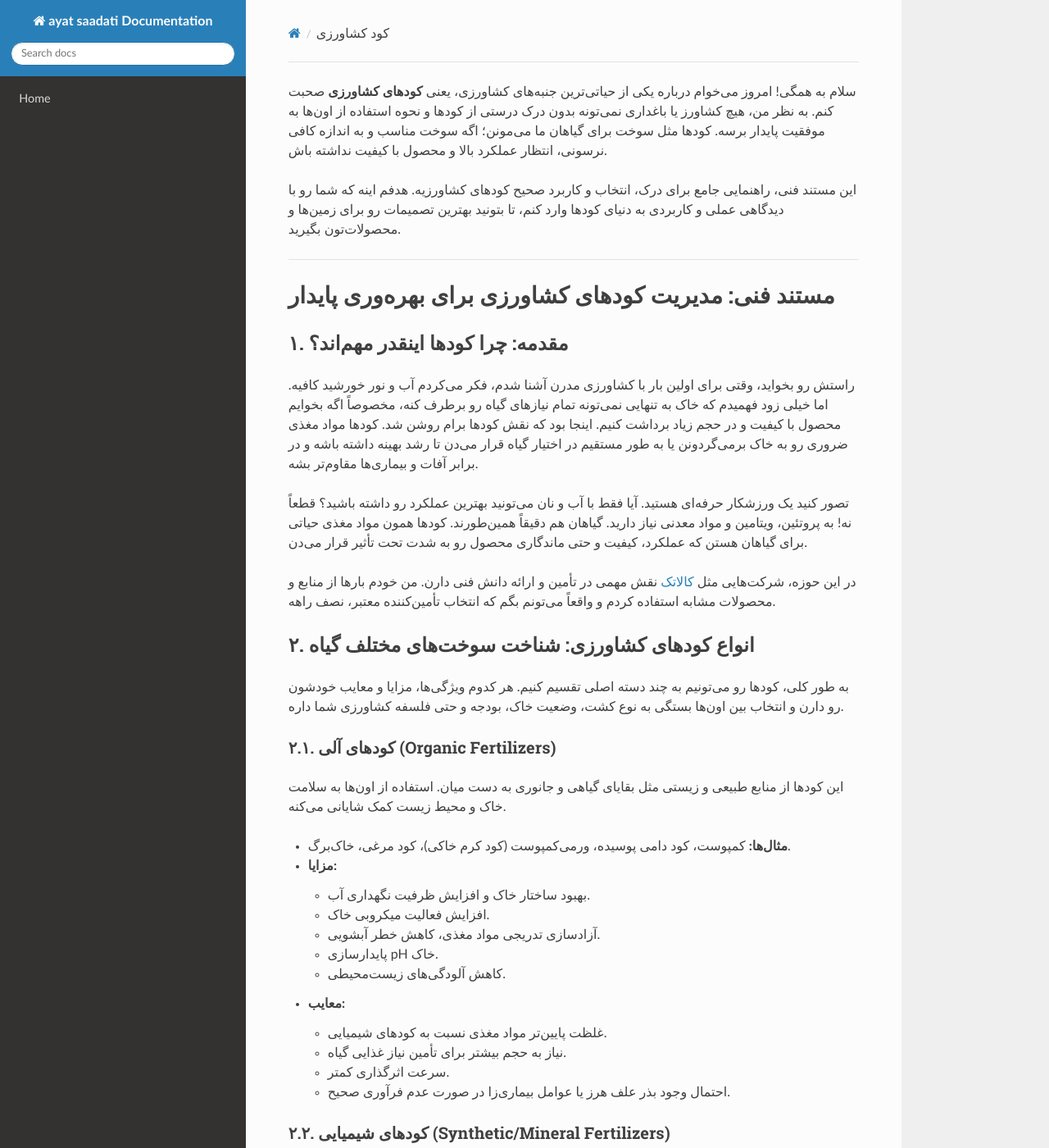
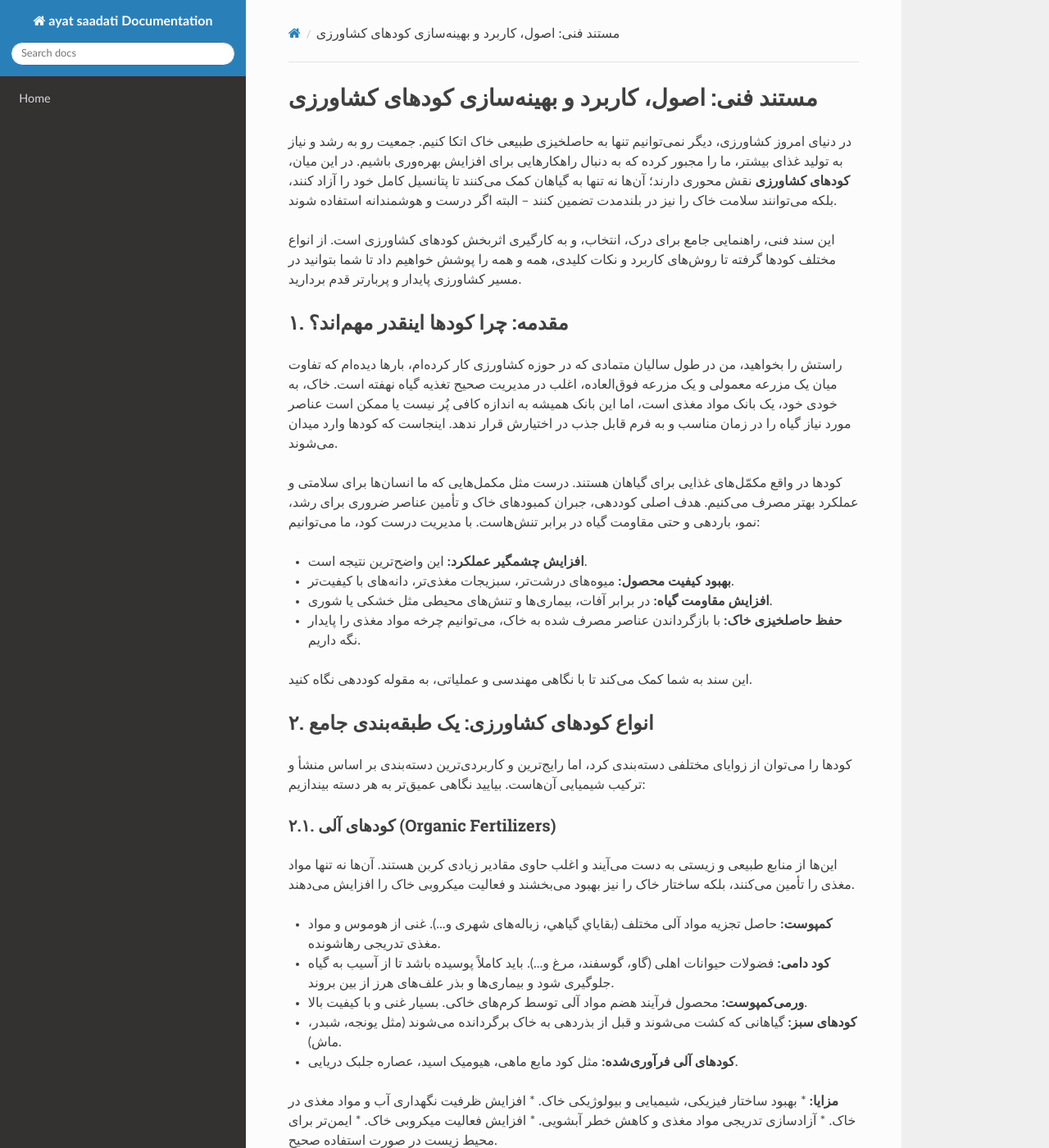
Before and after one commit to sahandsahabi553-prog/terraform-google-semantic-docs, an MkDocs documentation site: the page built from docs/کود-کشاورزی.md, in a window 1280 px wide and 1400 px high. Shown: the whole window at 82% size. Built offline with MkDocs 1.6.1, drawn with Linux system fonts in a browser that asks for light colours; nearby versions of some CDN libraries; some of the changed text lies outside the part shown.

Commit message:
Doc: کود کشاورزی

````diff
--- a/docs/کود-کشاورزی.md
+++ b/docs/کود-کشاورزی.md
@@ -1,168 +1,116 @@
-سلام به همگی! امروز می‌خوام درباره یکی از حیاتی‌ترین جنبه‌های کشاورزی، یعنی **کودهای کشاورزی** صحبت کنم. به نظر من، هیچ کشاورز یا باغداری نمی‌تونه بدون درک درستی از کودها و نحوه استفاده از اون‌ها به موفقیت پایدار برسه. کودها مثل سوخت برای گیاهان ما می‌مونن؛ اگه سوخت مناسب و به اندازه کافی نرسونی، انتظار عملکرد بالا و محصول با کیفیت نداشته باش.
+# مستند فنی: اصول، کاربرد و بهینه‌سازی کودهای کشاورزی
 
-این مستند فنی، راهنمایی جامع برای درک، انتخاب و کاربرد صحیح کودهای کشاورزیه. هدفم اینه که شما رو با دیدگاهی عملی و کاربردی به دنیای کودها وارد کنم، تا بتونید بهترین تصمیمات رو برای زمین‌ها و محصولات‌تون بگیرید.
+در دنیای امروز کشاورزی، دیگر نمی‌توانیم تنها به حاصلخیزی طبیعی خاک اتکا کنیم. جمعیت رو به رشد و نیاز به تولید غذای بیشتر، ما را مجبور کرده که به دنبال راهکارهایی برای افزایش بهره‌وری باشیم. در این میان، **کودهای کشاورزی** نقش محوری دارند؛ آن‌ها نه تنها به گیاهان کمک می‌کنند تا پتانسیل کامل خود را آزاد کنند، بلکه می‌توانند سلامت خاک را نیز در بلندمدت تضمین کنند – البته اگر درست و هوشمندانه استفاده شوند.
 
----
-
-# مستند فنی: مدیریت کودهای کشاورزی برای بهره‌وری پایدار
+این سند فنی، راهنمایی جامع برای درک، انتخاب، و به کارگیری اثربخش کودهای کشاورزی است. از انواع مختلف کودها گرفته تا روش‌های کاربرد و نکات کلیدی، همه و همه را پوشش خواهیم داد تا شما بتوانید در مسیر کشاورزی پایدار و پربارتر قدم بردارید.
 
 ## ۱. مقدمه: چرا کودها اینقدر مهم‌اند؟
 
-راستش رو بخواید، وقتی برای اولین بار با کشاورزی مدرن آشنا شدم، فکر می‌کردم آب و نور خورشید کافیه. اما خیلی زود فهمیدم که خاک به تنهایی نمی‌تونه تمام نیازهای گیاه رو برطرف کنه، مخصوصاً اگه بخوایم محصول با کیفیت و در حجم زیاد برداشت کنیم. اینجا بود که نقش کودها برام روشن شد. کودها مواد مغذی ضروری رو به خاک برمی‌گردونن یا به طور مستقیم در اختیار گیاه قرار می‌دن تا رشد بهینه داشته باشه و در برابر آفات و بیماری‌ها مقاوم‌تر بشه.
+راستش را بخواهید، من در طول سالیان متمادی که در حوزه کشاورزی کار کرده‌ام، بارها دیده‌ام که تفاوت میان یک مزرعه معمولی و یک مزرعه فوق‌العاده، اغلب در مدیریت صحیح تغذیه گیاه نهفته است. خاک، به خودی خود، یک بانک مواد مغذی است، اما این بانک همیشه به اندازه کافی پُر نیست یا ممکن است عناصر مورد نیاز گیاه را در زمان مناسب و به فرم قابل جذب در اختیارش قرار ندهد. اینجاست که کودها وارد میدان می‌شوند.
 
-تصور کنید یک ورزشکار حرفه‌ای هستید. آیا فقط با آب و نان می‌تونید بهترین عملکرد رو داشته باشید؟ قطعاً نه! به پروتئین، ویتامین و مواد معدنی نیاز دارید. گیاهان هم دقیقاً همین‌طورند. کودها همون مواد مغذی حیاتی برای گیاهان هستن که عملکرد، کیفیت و حتی ماندگاری محصول رو به شدت تحت تأثیر قرار می‌دن.
+کودها در واقع مکمّل‌های غذایی برای گیاهان هستند. درست مثل مکمل‌هایی که ما انسان‌ها برای سلامتی و عملکرد بهتر مصرف می‌کنیم. هدف اصلی کوددهی، جبران کمبودهای خاک و تأمین عناصر ضروری برای رشد، نمو، باردهی و حتی مقاومت گیاه در برابر تنش‌هاست. با مدیریت درست کود، ما می‌توانیم:
 
-در این حوزه، شرکت‌هایی مثل [کالاتک](https://kalatakco.com/) نقش مهمی در تأمین و ارائه دانش فنی دارن. من خودم بارها از منابع و محصولات مشابه استفاده کردم و واقعاً می‌تونم بگم که انتخاب تأمین‌کننده معتبر، نصف راهه.
+*   **افزایش چشمگیر عملکرد:** این واضح‌ترین نتیجه است.
+*   **بهبود کیفیت محصول:** میوه‌های درشت‌تر، سبزیجات مغذی‌تر، دانه‌های با کیفیت‌تر.
+*   **افزایش مقاومت گیاه:** در برابر آفات، بیماری‌ها و تنش‌های محیطی مثل خشکی یا شوری.
+*   **حفظ حاصلخیزی خاک:** با بازگرداندن عناصر مصرف شده به خاک، می‌توانیم چرخه مواد مغذی را پایدار نگه داریم.
 
-## ۲. انواع کودهای کشاورزی: شناخت سوخت‌های مختلف گیاه
+این سند به شما کمک می‌کند تا با نگاهی مهندسی و عملیاتی، به مقوله کوددهی نگاه کنید.
 
-به طور کلی، کودها رو می‌تونیم به چند دسته اصلی تقسیم کنیم. هر کدوم ویژگی‌ها، مزایا و معایب خودشون رو دارن و انتخاب بین اون‌ها بستگی به نوع کشت، وضعیت خاک، بودجه و حتی فلسفه کشاورزی شما داره.
+## ۲. انواع کودهای کشاورزی: یک طبقه‌بندی جامع
+
+کودها را می‌توان از زوایای مختلفی دسته‌بندی کرد، اما رایج‌ترین و کاربردی‌ترین دسته‌بندی بر اساس منشأ و ترکیب شیمیایی آن‌هاست. بیایید نگاهی عمیق‌تر به هر دسته بیندازیم:
 
 ### ۲.۱. کودهای آلی (Organic Fertilizers)
 
-این کودها از منابع طبیعی و زیستی مثل بقایای گیاهی و جانوری به دست میان. استفاده از اون‌ها به سلامت خاک و محیط زیست کمک شایانی می‌کنه.
+این‌ها از منابع طبیعی و زیستی به دست می‌آیند و اغلب حاوی مقادیر زیادی کربن هستند. آن‌ها نه تنها مواد مغذی را تأمین می‌کنند، بلکه ساختار خاک را نیز بهبود می‌بخشند و فعالیت میکروبی خاک را افزایش می‌دهند.
 
-*   **مثال‌ها:** کمپوست، کود دامی پوسیده، ورمی‌کمپوست (کود کرم خاکی)، کود مرغی، خاک‌برگ.
-*   **مزایا:**
-    *   بهبود ساختار خاک و افزایش ظرفیت نگهداری آب.
-    *   افزایش فعالیت میکروبی خاک.
-    *   آزادسازی تدریجی مواد مغذی، کاهش خطر آبشویی.
-    *   پایدارسازی pH خاک.
-    *   کاهش آلودگی‌های زیست‌محیطی.
-*   **معایب:**
-    *   غلظت پایین‌تر مواد مغذی نسبت به کودهای شیمیایی.
-    *   نیاز به حجم بیشتر برای تأمین نیاز غذایی گیاه.
-    *   سرعت اثرگذاری کمتر.
-    *   احتمال وجود بذر علف هرز یا عوامل بیماری‌زا در صورت عدم فرآوری صحیح.
+*   **کمپوست:** حاصل تجزیه مواد آلی مختلف (بقاياي گياهي، زباله‌های شهری و...). غنی از هوموس و مواد مغذی تدریجی رهاشونده.
+*   **کود دامی:** فضولات حیوانات اهلی (گاو، گوسفند، مرغ و...). باید کاملاً پوسیده باشد تا از آسیب به گیاه جلوگیری شود و بیماری‌ها و بذر علف‌های هرز از بین بروند.
+*   **ورمی‌کمپوست:** محصول فرآیند هضم مواد آلی توسط کرم‌های خاکی. بسیار غنی و با کیفیت بالا.
+*   **کودهای سبز:** گیاهانی که کشت می‌شوند و قبل از بذردهی به خاک برگردانده می‌شوند (مثل یونجه، شبدر، ماش).
+*   **کودهای آلی فرآوری‌شده:** مثل کود مایع ماهی، هیومیک اسید، عصاره جلبک دریایی.
 
-### ۲.۲. کودهای شیمیایی (Synthetic/Mineral Fertilizers)
+**مزایا:**
+*   بهبود ساختار فیزیکی، شیمیایی و بیولوژیکی خاک.
+*   افزایش ظرفیت نگهداری آب و مواد مغذی در خاک.
+*   آزادسازی تدریجی مواد مغذی و کاهش خطر آبشویی.
+*   افزایش فعالیت میکروبی خاک.
+*   ایمن‌تر برای محیط زیست در صورت استفاده صحیح.
 
-این کودها به صورت صنعتی تولید می‌شن و غلظت بالایی از یک یا چند عنصر غذایی خاص رو دارن.
+**معایب:**
+*   میزان دقیق عناصر مغذی ممکن است متغیر باشد.
+*   غلظت عناصر مغذی معمولاً پایین‌تر از کودهای شیمیایی است.
+*   حمل و نقل و کاربرد آن‌ها ممکن است دشوارتر و پرهزینه‌تر باشد.
+*   فرآیند تجزیه و آزادسازی مواد مغذی ممکن است زمان‌بر باشد.
 
-*   **مثال‌ها:**
-    *   **کودهای NPK:** حاوی نیتروژن (N)، فسفر (P) و پتاسیم (K) با نسبت‌های مختلف (مثلاً ۲۰-۲۰-۲۰ یا ۱۰-۵۲-۱۰).
-    *   **کودهای تک‌عنصره:** اوره (فقط نیتروژن)، سوپرفسفات (فقط فسفر)، سولفات پتاسیم (فقط پتاسیم).
-    *   **ریزمغذی‌ها (Micronutrients):** آهن، روی، منگنز، مس، بور، مولیبدن.
-*   **مزایا:**
-    *   غلظت بالای مواد مغذی و نیاز به حجم کمتر.
-    *   سرعت اثرگذاری بالا و قابلیت کنترل دقیق.
-    *   فرمولاسیون‌های متنوع برای نیازهای خاص گیاه و خاک.
-    *   سهولت در انبارداری و کاربرد (معمولاً).
-*   **معایب:**
-    *   استفاده بی‌رویه می‌تونه به خاک آسیب بزنه و تعادل میکروبی رو به هم بزنه.
-    *   خطر آبشویی و آلودگی منابع آب زیرزمینی.
-    *   افزایش شوری خاک در بلندمدت.
-    *   هزینه نسبتاً بالا (در برخی موارد).
+### ۲.۲. کودهای شیمیایی (Inorganic/Chemical Fertilizers)
 
-### ۲.۳. کودهای زیستی (Biofertilizers)
+این کودها به صورت صنعتی تولید می‌شوند و حاوی مقادیر مشخص و بالای یک یا چند عنصر مغذی هستند. به دلیل غلظت بالا و سهولت کاربرد، بسیار رایج‌اند.
 
-این کودها حاوی میکروارگانیسم‌های زنده‌ای هستن که با فعالیت خودشون به افزایش حاصلخیزی خاک و تأمین مواد غذایی گیاه کمک می‌کنن. این‌ها رو من شخصاً خیلی دوست دارم، چون یه جورایی دارن به طبیعت کمک می‌کنن که کار خودش رو بهتر انجام بده.
+#### ۲.۲.۱. کودهای ماکرو (Macro-nutrients)
 
-*   **مثال‌ها:** کودهای حاوی باکتری‌های تثبیت‌کننده نیتروژن (مثل ریزوبیوم)، باکتری‌های حل‌کننده فسفات، قارچ‌های میکوریز.
-*   **مزایا:**
-    *   افزایش دسترس‌پذیری مواد مغذی در خاک.
-    *   بهبود جذب آب و مواد مغذی توسط ریشه.
-    *   افزایش مقاومت گیاه در برابر تنش‌ها.
-    *   کاهش نیاز به کودهای شیمیایی.
-    *   سازگار با محیط زیست.
-*   **معایب:**
-    *   حساسیت به شرایط محیطی (دما، رطوبت).
-    *   نیاز به شرایط نگهداری خاص.
-    *   سرعت اثرگذاری ممکن است کمتر از کودهای شیمیایی باشد.
+عناصری که گیاه به مقادیر زیاد به آن‌ها نیاز دارد: نیتروژن (N)، فسفر (P)، پتاسیم (K).
 
-## ۳. انتخاب و آماده‌سازی: پایه و اساس یک کوددهی موفق
+*   **ازت (نیتروژن - N):**
+    *   **نقش:** مسئول رشد رویشی، تولید پروتئین و کلروفیل.
+    *   **کودهای رایج:** اوره (46% N)، نیترات آمونیوم (33.5% N)، سولفات آمونیوم (21% N).
+    *   **علائم کمبود:** زردی عمومی برگ‌ها (به‌ویژه برگ‌های پیر)، کاهش رشد.
+*   **فسفر (P):**
+    *   **نقش:** دخیل در فرآیندهای انتقال انرژی، ریشه‌زایی، گلدهی و بذردهی.
+    *   **کودهای رایج:** سوپرفسفات تریپل (TSP - 46% P₂O₅)، دی‌آمونیوم فسفات (DAP - 18% N, 46% P₂O₅)، مونوآمونیوم فسفات (MAP - 12% N, 61% P₂O₅).
+    *   **علائم کمبود:** ارغوانی شدن برگ‌ها، کاهش رشد ریشه، تأخیر در بلوغ.
+*   **پتاسیم (K):**
+    *   **نقش:** تنظیم‌کننده تعادل آب در گیاه، افزایش مقاومت در برابر تنش‌ها، بهبود کیفیت میوه.
+    *   **کودهای رایج:** سولفات پتاسیم (50% K₂O)، کلرید پتاسیم (60% K₂O).
+    *   **علائم کمبود:** سوختگی حاشیه برگ‌های پیر، ضعیف شدن ساقه.
 
-به نظر من، مهم‌ترین گام قبل از هر نوع کوددهی، **شناخت دقیق خاک و نیاز گیاه** هست. بدون این شناخت، هر کاری مثل تیر در تاریکی انداختنه.
+#### ۲.۲.۲. کودهای میکرو (Micro-nutrients)
 
-### ۳.۱. آزمایش خاک (Soil Testing): اولین و مهم‌ترین گام
+عناصری که گیاه به مقادیر کمتر به آن‌ها نیاز دارد، اما نبودشان فاجعه‌بار است: آهن (Fe)، روی (Zn)، منگنز (Mn)، مس (Cu)، بور (B)، مولیبدن (Mo)، کلر (Cl).
 
-من همیشه تأکید می‌کنم که آزمایش خاک مثل چکاپ سالیانه بدنه. بدون اون، شما نمی‌دونید خاک‌تون چه کمبودهایی داره یا حتی چه چیزی بیش از حد داره. یک آزمایش خاک جامع، اطلاعات کلیدی زیر رو به شما می‌ده:
+*   **نقش:** هر یک از این عناصر در فعالیت‌های آنزیمی، فتوسنتز، تولید هورمون‌ها و سایر فرآیندهای حیاتی گیاه نقش دارند.
+*   **کودهای رایج:** اغلب به صورت سولفاته یا کلاته (EDTA) عرضه می‌شوند. مثلاً سولفات آهن، کلات آهن، سولفات روی.
+*   **اهمیت:** کمبود هر یک می‌تواند به شدت بر رشد و عملکرد تأثیر بگذارد، حتی اگر ماکروها به اندازه کافی موجود باشند.
 
-*   **pH خاک:** اسیدی یا قلیایی بودن خاک که بر جذب مواد مغذی تأثیر مستقیم داره.
-*   **مواد آلی:** نشان‌دهنده سلامت کلی خاک.
-*   **عناصر ماکرو (N, P, K):** میزان نیتروژن، فسفر و پتاسیم قابل دسترس.
-*   **عناصر میکرو (Fe, Zn, Mn, Cu, B, Mo):** میزان ریزمغذی‌ها.
-*   **شوری خاک (EC):** میزان نمک‌های محلول که در مقادیر بالا به گیاه آسیب می‌زنه.
+**مزایا:**
+*   غلظت بالا و نسبت‌های مشخص عناصر مغذی.
+*   جذب سریع‌تر توسط گیاه.
+*   سهولت در محاسبه دوز و کاربرد.
+*   تنوع بالا برای رفع نیازهای خاص.
 
-بر اساس نتایج آزمایش خاک، می‌تونید یک برنامه کودی دقیق و هدفمند طراحی کنید.
+**معایب:**
+*   مصرف بی‌رویه می‌تواند به آلودگی آب‌های زیرزمینی و خاک منجر شود.
+*   ممکن است به ساختار خاک آسیب برساند و فعالیت میکروبی را کاهش دهد.
+*   خطر سوختگی گیاه در صورت استفاده نادرست.
+*   اغلب گران‌تر از کودهای آلی (از نظر واحد عنصر).
 
-### ۳.۲. طراحی برنامه کودی (Fertilization Plan)
+### ۲.۳. کودهای زیستی (Bio-fertilizers)
 
-این بخش واقعاً فنی و مهم هست. یک برنامه کودی خوب باید موارد زیر رو در نظر بگیره:
+این کودها حاوی میکروارگانیسم‌های زنده‌ای هستند که با فعالیت‌های خود به جذب بهتر مواد مغذی توسط گیاه کمک می‌کنند. آن‌ها مکمل کودهای آلی و شیمیایی هستند، نه جایگزین کامل.
 
-*   **نتایج آزمایش خاک:** مهم‌ترین فاکتور.
-*   **نوع محصول:** نیازهای غذایی گندم با گوجه‌فرنگی یا درخت پسته کاملاً متفاوته.
-*   **مرحله رشد گیاه:** نیازهای غذایی گیاه در مرحله رویشی، گلدهی و میوه‌دهی فرق می‌کنه.
-*   **روش کوددهی:** آیا کود رو به صورت خاکی می‌دید، محلول‌پاشی می‌کنید یا با آب آبیاری؟
-*   **شرایط آب و هوایی:** دما، بارندگی و نور خورشید.
+*   **باکتری‌ها:**
+    *   **ریزوبیوم (Rhizobium):** تثبیت‌کننده نیتروژن در همزیستی با لگوم‌ها (حبوبات).
+    *   **آزوتوباکتر (Azotobacter):** تثبیت‌کننده نیتروژن آزاد در خاک.
+    *   **فسفوباکتر (Phosphobacteria):** حل‌کننده فسفات‌های نامحلول در خاک.
+*   **قارچ‌ها:**
+    *   **میکوریزا (Mycorrhiza):** قارچ‌هایی که با ریشه‌ها همزیستی دارند و به جذب فسفر و آب کمک می‌کنند.
 
-**مثال فرضی برای یک برنامه کودی ساده (Pseudocode/JSON-like):**
+**مزایا:**
+*   افزایش جذب عناصر مغذی به صورت طبیعی.
+*   کاهش نیاز به کودهای شیمیایی.
+*   بهبود سلامت و حاصلخیزی خاک.
+*   دوستدار محیط زیست.
 
-```json
-{
-  "نام_کشت": "گوجه_فرنگی",
-  "منطقه": "مرکزی_ایران",
-  "نتایج_آزمایش_خاک": {
-    "pH": 7.2,
-    "نیتروژن_کل": "متوسط",
-    "فسفر_قابل_استفاده": "کم",
-    "پتاسیم_قابل_استفاده": "کافی",
-    "آهن": "کمبود_متوسط"
-  },
-  "مراحل_کوددهی": [
-    {
-      "مرحله": "قبل_کاشت",
-      "توضیحات": "تقویت پایه خاک",
-      "کود_پیشنهادی": [
-        {"نوع": "کود_دامی_پوسیده", "مقدار": "۲۰_تن_در_هکتار"},
-        {"نوع": "سوپرفسفات_تریپل", "مقدار": "۱۵۰_کیلوگرم_در_هکتار"}
-      ]
-    },
-    {
-      "مرحله": "رشد_رویشی_(۴_برگی)",
-      "توضیحات": "افزایش رشد سبزینه",
-      "کود_پیشنهادی": [
-        {"نوع": "اوره", "مقدار": "۵۰_کیلوگرم_در_هکتار", "روش": "پای_بوته"},
-        {"نوع": "۲۰-۲۰-۲۰", "مقدار": "۵_کیلوگرم_در_هکتار", "روش": "کود_آبیاری"}
-      ]
-    },
-    {
-      "مرحله": "گلدهی_و_میوه_دهی",
-      "توضیحات": "حمایت از تشکیل گل و میوه",
-      "کود_پیشنهادی": [
-        {"نوع": "۱۰-۵۲-۱۰", "مقدار": "۵_کیلوگرم_در_هکتار", "روش": "کود_آبیاری"},
-        {"نوع": "سولفات_پتاسیم", "مقدار": "۱۰۰_کیلوگرم_در_هکتار", "روش": "پای_بوته"},
-        {"نوع": "کود_آهن_کلاته", "مقدار": "۲_کیلوگرم_در_هکتار", "روش": "محلول_پاشی"}
-      ]
-    }
-  ]
-}
-```
+**معایب:**
+*   اثرگذاری آن‌ها به شرایط محیطی (دما، رطوبت، pH خاک) بستگی دارد.
+*   مدت زمان نگهداری و شرایط انبارداری خاص دارند.
+*   اثر آن‌ها ممکن است کندتر و کمتر چشمگیر از کودهای شیمیایی باشد.
 
-### ۳.۳. آماده‌سازی کود (Fertilizer Preparation)
+## ۳. انتخاب و "نصب" (تأمین و آماده‌سازی) کود مناسب
 
-برخی کودها نیاز به آماده‌سازی قبل از مصرف دارن:
+انتخاب کود مثل انتخاب یک ابزار تخصصی است؛ باید دقیقاً بدانید برای چه کاری و در چه شرایطی می‌خواهید از آن استفاده کنید. در این بخش، به مراحل کلیدی برای انتخاب و تأمین کود مناسب می‌پردازیم. من همیشه به کشاورزان تأکید می‌کنم که این مرحله، حیاتی‌ترین گام در یک برنامه کوددهی موفق است.
 
-*   **رقیق‌سازی:** بسیاری از کودهای مایع یا پودری که برای محلول‌پاشی یا کودآبیاری استفاده می‌شن، باید با آب رقیق بشن.
-*   **مخلوط‌سازی:** گاهی اوقات نیاز به مخلوط کردن چند نوع کود با هم هست. حتماً از سازگاری کودها با یکدیگر مطمئن بشید. (اینجا "سازگاری" یک نکته کلیدیه!)
-*   **حل کردن:** کودهای پودری باید کاملاً در آب حل بشن تا از گرفتگی نازل‌ها یا عدم جذب یکنواخت جلوگیری بشه.
+### ۳.۱. گام اول: تحلیل خاک (Soil Analysis)
 
-## ۴. نحوه استفاده و کاربرد: تکنیک‌های بهینه کوددهی
-
-انتخاب روش صحیح کوددهی به اندازه انتخاب کود مناسب اهمیت داره. من همیشه می‌گم، حتی بهترین کود دنیا هم اگه درست به دست گیاه نرسه، فایده‌ای نداره.
-
-### ۴.۱. کوددهی پایه (Basal Application)
-
-این روش شامل اضافه کردن کود به خاک قبل از کاشت یا همزمان با کاشت هست. هدف، تأمین مواد غذایی اولیه برای استقرار و رشد اولیه گیاه.
-
-*   **مثال:** پخش کود دامی یا کودهای فسفره و پتاسه در زمان آماده‌سازی زمین و قبل از شخم.
-
-### ۴.۲. کوددهی سرک (Top Dressing)
-
-در این روش، کود در طول فصل رشد و در کنار یا بین بوته‌ها به خاک اضافه می‌شه. این روش برای تأمین نیازهای غذایی گیاه در مراحل مختلف رشد مناسبه.
-
-*   **مثال:** اضافه کردن اوره به صورت نواری در کنار ردیف‌های گندم در مرحله پنجه‌زنی.
-
-### ۴.۳. کود آبیاری (Fertigation)
-
-یکی از کارآمدترین روش‌ها، به خصوص در سیستم‌های آبیاری تحت فشار. کود محلول در آب آبیاری وارد
+این، نقطه شروع هر برنامه کوددهی عاق
````
